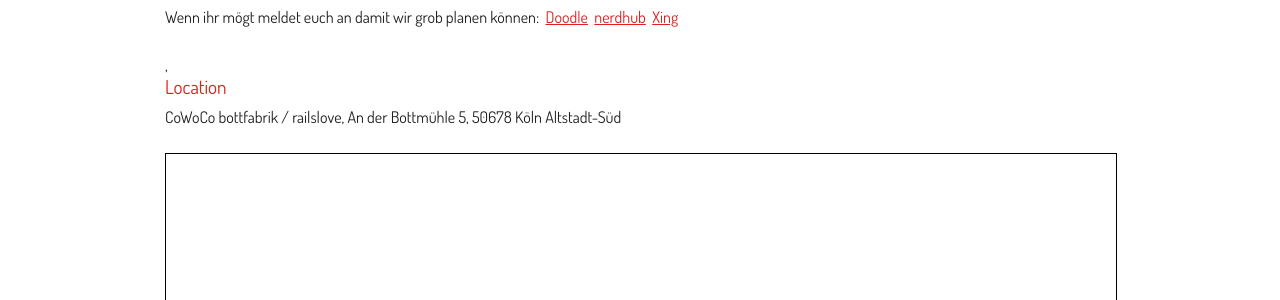
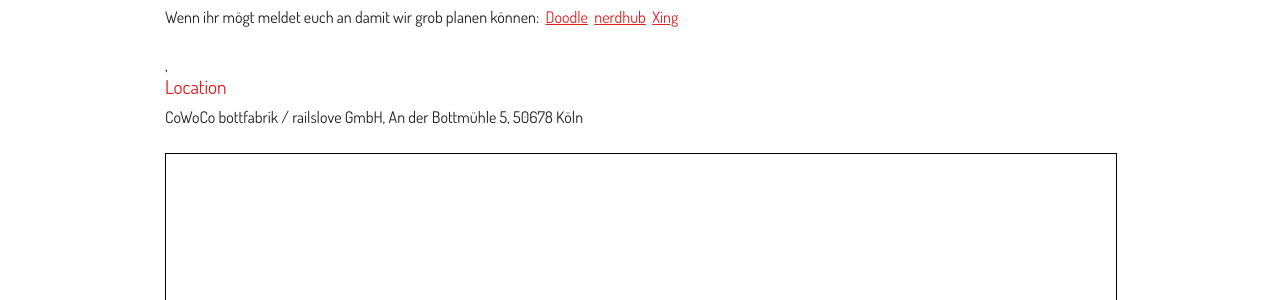
Before and after one commit to mobilecgn/mobilecgn.github.com, a Jekyll site: the page built from _posts/2013/2013-04-11-vortragsabend.html, in a window 1280 px wide. Shown: the part 1067-1367 px from the top of the page. Built offline with Jekyll 4.4.1, drawn with Linux system fonts in a browser that asks for light colours.

Commit message:
Update bottfabrik address.

```diff
--- a/_includes/_location_bottfabrik.html
+++ b/_includes/_location_bottfabrik.html
@@ -4,7 +4,7 @@
 
 <h3>Location</h3>
 <p>
-	CoWoCo bottfabrik / railslove, An der Bottmühle 5, 50678 Köln Altstadt-Süd
+	CoWoCo bottfabrik / railslove GmbH, An der Bottmühle 5, 50678 Köln
 </p>
 <p>
 {% include _location.html %}
```
